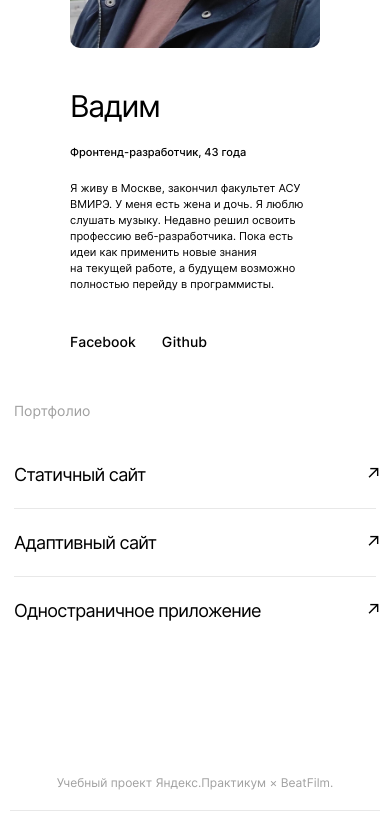
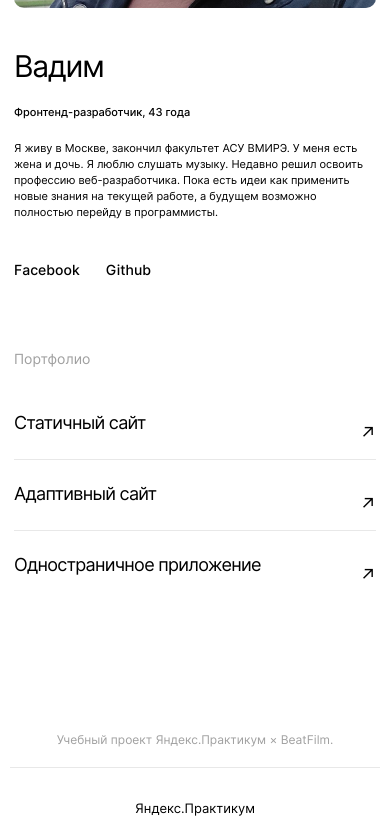
Before and after one commit to WadimSh/movies-explorer-frontend, a React (Create React App) app: page / in a window 390 px wide. Shown: the part 2366-3197 px from the top of the page. Built offline with nearby package versions, Linux system fonts and the light colour scheme.

Commit message:
fix: исправлены замечания ревью

```diff
--- a/public/index.html
+++ b/public/index.html
@@ -1,5 +1,5 @@
 <!DOCTYPE html>
-<html lang="en">
+<html lang="ru">
   <head>
     <meta charset="utf-8" />
     <link rel="icon" href="%PUBLIC_URL%/favicon.ico" />
--- a/src/components/AboutMe/AboutMe.css
+++ b/src/components/AboutMe/AboutMe.css
@@ -82,8 +82,7 @@
 }
 
 @media screen and (max-width: 770px) {
-
-  .about-me__container {
+  .about-me {
     padding: 90px 50px;
   }
 
@@ -119,7 +118,6 @@
 }
 
 @media screen and (max-width: 550px) {
-
   .about-me__title {
     padding-bottom: 28px;
     font-size: 18px;
@@ -161,8 +159,7 @@
 }
 
 @media screen and (max-width: 530px) {
-
-  .about-me__container {
+  .about-me {
     padding: 70px 14px;
   }
 }
--- a/src/components/AboutMe/AboutMe.js
+++ b/src/components/AboutMe/AboutMe.js
@@ -15,10 +15,10 @@ function AboutMe() {
           <p className="about-me__description">Я&nbsp;живу в&nbsp;Москве, закончил факультет АСУ ВМИРЭ. У&nbsp;меня есть жена и&nbsp;дочь. Я&nbsp;люблю слушать музыку. Недавно решил освоить профессию веб-разработчика. Пока есть идеи как применить новые знания на&nbsp;текущей работе, а&nbsp;будущем возможно полностью перейду в&nbsp;программисты.</p>
           <ul className="about-me__links-list">
             <li>
-              <a className="about-me__links-item" href="https://www.facebook.com">Facebook</a>
+              <a className="about-me__links-item" href="https://www.facebook.com" target="_blank">Facebook</a>
             </li>
             <li>
-              <a className="about-me__links-item" href="https://github.com/WadimSh">Github</a>
+              <a className="about-me__links-item" href="https://github.com/WadimSh" target="_blank">Github</a>
             </li>
           </ul>
         </div>
--- a/src/components/App/App.js
+++ b/src/components/App/App.js
@@ -16,13 +16,13 @@ import cardsList from '../../utils/cardsList';
 import './App.css';
 
 function App() {
-  const [isLoggedIn, setLoggedIn] = React.useState(true);
+  const [isLoggedIn, setLoggedIn] = React.useState(false);
   const history = useHistory();
   const saveCardsList = [];
 
   //функция выхода из аккауна
   const handleSignOut = () => {
-    setLoggedIn(true);
+    setLoggedIn(false);
     history.push('/');
     localStorage.removeItem('name');
     localStorage.removeItem('email');
--- a/src/components/Footer/Footer.js
+++ b/src/components/Footer/Footer.js
@@ -13,13 +13,13 @@ function Footer() {
           <p className="footer__copyright">&copy; {new Date().getFullYear()}</p>
           <ul className="footer__links-list">
             <li>
-              <a className="footer__links-item" href="https://praktikum.yandex.ru" target="_blank" rel="noreferrer">Яндекс.Практикум</a>
+              <a className="footer__links-item" href="https://praktikum.yandex.ru" target="_blank">Яндекс.Практикум</a>
             </li>
             <li>
-              <a className="footer__links-item" href="https://github.com/wadimsh" target="_blank" rel="noreferrer">Github</a>
+              <a className="footer__links-item" href="https://github.com/wadimsh" target="_blank">Github</a>
             </li>
             <li>
-              <a className="footer__links-item" href="https://www.facebook.com" target="_blank" rel="noreferrer">Facebook</a>
+              <a className="footer__links-item" href="https://www.facebook.com" target="_blank">Facebook</a>
             </li>
           </ul>
         </div>
--- a/src/components/Login/Login.css
+++ b/src/components/Login/Login.css
@@ -65,7 +65,7 @@
   line-height: 17px;
   color: #000;
   margin-bottom: 24px;
-  width: 396px;
+  width: 100%;
 }
 
 .login__input:hover,
@@ -106,7 +106,7 @@
 }
 
 .login__button {
-  width: 396px;
+  width: 100%;
   height: 45px;
   padding: 0;
   margin-bottom: 16px;
@@ -132,8 +132,9 @@
 
 @media screen and (max-width: 320px) {
   .login__form {
-    width: 260px;
+    width: 100%;
     margin-top: 56px;
+    padding: 0 30px 0;
   }
 
   .login__wrap {
@@ -147,7 +148,7 @@
   }
 
   .login__input {
-    width: 260px;
+    width: 100%;
   }
 
   .login__input:last-of-type {
@@ -155,7 +156,7 @@
   }
 
   .login__button {
-    width: 260px;
+    width: 100%;
     font-size: 12px;
     line-height: 15px;
     margin-bottom: 14px;
--- a/src/components/Navigation/Navigation.css
+++ b/src/components/Navigation/Navigation.css
@@ -115,6 +115,7 @@
   background-color: white;
   height: 100vh;
   width: 80%;
+  max-width: 520px;
   position: relative;
   display: flex;
   flex-direction: column;
--- a/src/components/Navigation/Navigation.js
+++ b/src/components/Navigation/Navigation.js
@@ -16,7 +16,7 @@ function Navigation({ loggedIn }) {
 
   return (
     <nav className="navigation">
-      {loggedIn ? (
+      {!loggedIn ? (
           <>
             <Link className="navigation__user-register" to="/signup">Регистрация</Link>
             <Link className="navigation__user-login" to="/signin">Войти</Link>
--- a/src/components/Portfolio/Portfolio.css
+++ b/src/components/Portfolio/Portfolio.css
@@ -23,8 +23,6 @@
 
 .portfolio__links-item {
   padding: 20px 0 19px;
-  display: flex;
-  justify-content: space-between;
   border-bottom: 1px solid #E8E8E8;
 }
 
@@ -44,6 +42,8 @@
   letter-spacing: -0.04em;
   color: #000;
   text-decoration: none;
+  display: flex;
+  justify-content: space-between;
 }
 
 .portfolio__link-icon {
@@ -60,7 +60,15 @@
     padding: 0 50px 71px;
   }
 
-  .portfolio__link .portfolio__link-icon {
+  .portfolio__links-item {
+    padding: 20px 0 0;
+  }
+
+  .portfolio__link {
+    font-size: 28px;
+  }
+
+  .portfolio__link-icon {
     font-size: 28px;
   }
 }
@@ -78,12 +86,12 @@
     padding-top: 20px;
   }
 
-  .portfolio__link, .portfolio__link-icon {
+  .portfolio__link {
     font-size: 18px;
-  line-height: 28px;
+    line-height: 28px;
   }
 
   .portfolio__link-icon {
-    width: 11px;
+    font-size: 18px;
   }
 }
--- a/src/components/Portfolio/Portfolio.js
+++ b/src/components/Portfolio/Portfolio.js
@@ -10,16 +10,19 @@ function Portfolio() {
         <h2 className="portfolio__title">Портфолио</h2>
         <ul className="portfolio__links-list">
           <li className="portfolio__links-item">
-            <a className="portfolio__link" href="https://github.com/wadimsh/putishestvie">Статичный сайт</a>
-            <p className="portfolio__link-icon">↗</p>
+            <a className="portfolio__link" href="https://github.com/wadimsh/putishestvie" target="_blank">Статичный сайт
+              <p className="portfolio__link-icon">↗</p>
+            </a>
           </li>
           <li className="portfolio__links-item">
-            <a className="portfolio__link" href="https://github.com/wadimsh/mesto-1">Адаптивный сайт</a>
-            <p className="portfolio__link-icon">↗</p>
+            <a className="portfolio__link" href="https://github.com/wadimsh/mesto-1" target="_blank">Адаптивный сайт
+              <p className="portfolio__link-icon">↗</p>
+            </a>
           </li>
           <li className="portfolio__links-item">
-            <a className="portfolio__link" href="https://github.com/wadimsh/react-mesto-api-full">Одностраничное приложение</a>
-            <p className="portfolio__link-icon">↗</p>
+            <a className="portfolio__link" href="https://github.com/wadimsh/react-mesto-api-full" target="_blank">Одностраничное приложение
+              <p className="portfolio__link-icon">↗</p>
+            </a>
           </li>
         </ul>
       </div>
--- a/src/components/Register/Register.js
+++ b/src/components/Register/Register.js
@@ -27,7 +27,7 @@ function Register({ setLoggedIn }) {
     localStorage.setItem('name', name);
     localStorage.setItem('email', email);
     history.push('/signin')
-    setLoggedIn(false)
+    setLoggedIn(true)
   }
 
   return (
```
